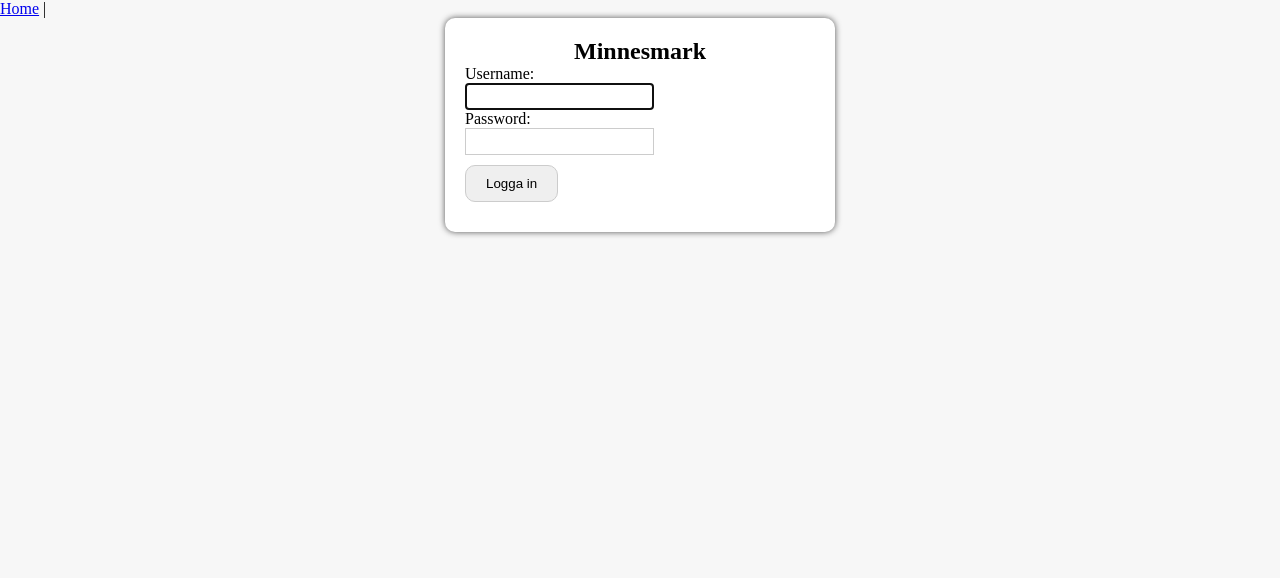
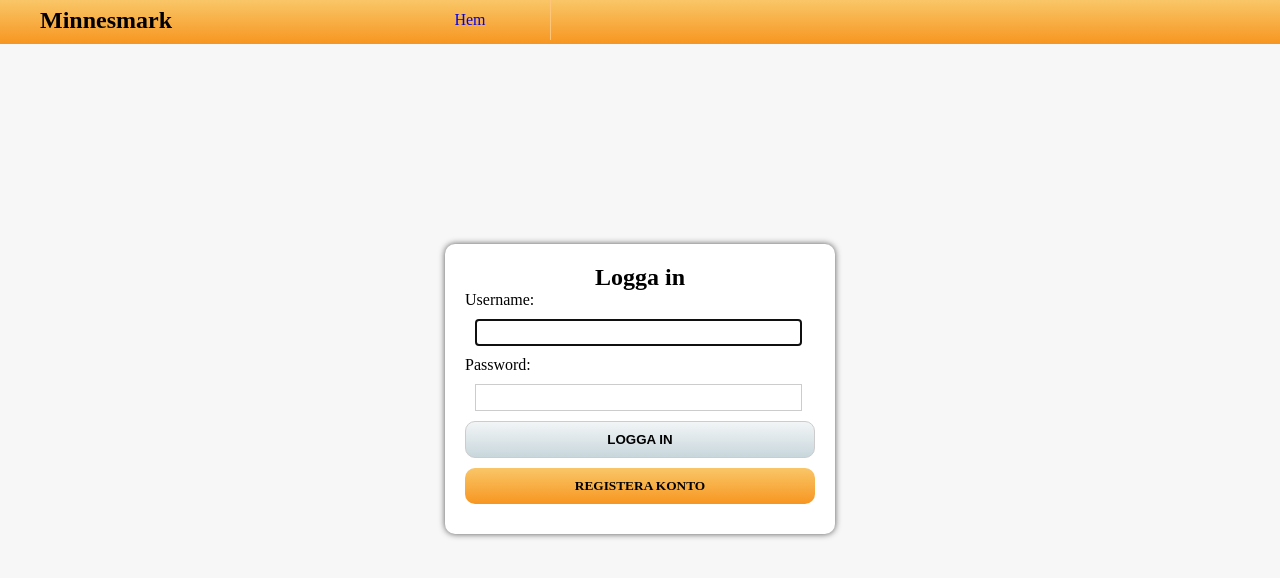
Before and after one commit to AnteWall/Minnesmark-Editor, a Django app: page /accounts/login/ in a window 1280 px wide. Shown: the top 578 px of the page. Run offline with Django 3.2, Linux system fonts and the light colour scheme.

Commit message:
Finish Validation Basic Header layout

```diff
--- a/django-project/editor/.#views.py
+++ /dev/null
@@ -1 +0,0 @@
-ante@anteSHd.ida.liu.se.5876:1392718232
--- a/django-project/static/style.css
+++ b/django-project/static/style.css
@@ -6,9 +6,48 @@
 body{
     background:#f7f7f7;
 }
+header{
+    background: #f9c667; /* Old browsers */
+    background: -moz-linear-gradient(top,  #f9c667 0%, #f79621 100%); /* FF3.6+ */
+    background: -webkit-gradient(linear, left top, left bottom, color-stop(0%,#f9c667), color-stop(100%,#f79621)); /* Chrome,Safari4+ */
+    background: -webkit-linear-gradient(top,  #f9c667 0%,#f79621 100%); /* Chrome10+,Safari5.1+ */
+    background: -o-linear-gradient(top,  #f9c667 0%,#f79621 100%); /* Opera 11.10+ */
+    background: -ms-linear-gradient(top,  #f9c667 0%,#f79621 100%); /* IE10+ */
+    background: linear-gradient(to bottom,  #f9c667 0%,#f79621 100%); /* W3C */
+    filter: progid:DXImageTransform.Microsoft.gradient( startColorstr='#f9c667', endColorstr='#f79621',GradientType=0 ); /* IE6-9 */
+}
+header h2{
+    float:left;
+    line-height:40px;
+    margin-left:40px;
+}
+header nav{
+    width:500px;
+    margin:auto;
+}
+header nav ul{
+    list-style:none;
+}
+header nav li{
+    padding:20px 80px;
+    text-align:center;
+    line-height:40px;
+    border-right:1px solid #ffc578;
+    display:inline-block;
+    position:relative;
+}
+header nav li a{
+    position:absolute;
+    top:0;
+    left:0;
+    width:100%;
+    height:100%;
+    text-decoration:none;
+}
 .login_wrapper{
+
     width:350px;
-    margin:auto;
+    margin:200px auto;
     -webkit-box-shadow: 0px 0px 6px 0px rgba(30, 30, 30, 0.75);
     -moz-box-shadow:    0px 0px 6px 0px rgba(30, 30, 30, 0.75);
     box-shadow:         0px 0px 6px 0px rgba(30, 30, 30, 0.75);
@@ -25,11 +64,42 @@ body{
     display:block;
     border: 1px solid #ccc;
     padding:5px;
+    margin:10px;
+    width:90%;
 }
+
+.login_wrapper a.reg-btn,
 .login_wrapper form input[type="submit"]{
-    margin:10px 0;
-    padding:10px 20px;
+    display:block;
     -webkit-border-radius: 10px;
     -moz-border-radius: 10px;
     border-radius: 10px;
+    text-align:center;
+    text-decoration:none;
+    color:#000;
+    font-weight:bold;
+    text-transform:uppercase;
+    font-size:10pt;
+    margin: 10px 0;
+    padding:10px 20px;
+    background: #f9c667; /* Old browsers */
+    background: -moz-linear-gradient(top,  #f9c667 0%, #f79621 100%); /* FF3.6+ */
+    background: -webkit-gradient(linear, left top, left bottom, color-stop(0%,#f9c667), color-stop(100%,#f79621)); /* Chrome,Safari4+ */
+    background: -webkit-linear-gradient(top,  #f9c667 0%,#f79621 100%); /* Chrome10+,Safari5.1+ */
+    background: -o-linear-gradient(top,  #f9c667 0%,#f79621 100%); /* Opera 11.10+ */
+    background: -ms-linear-gradient(top,  #f9c667 0%,#f79621 100%); /* IE10+ */
+    background: linear-gradient(to bottom,  #f9c667 0%,#f79621 100%); /* W3C */
+    filter: progid:DXImageTransform.Microsoft.gradient( startColorstr='#f9c667', endColorstr='#f79621',GradientType=0 ); /* IE6-9 */
+
 }
+.login_wrapper form input[type="submit"]{
+    background: #f2f5f6; /* Old browsers */
+    background: -moz-linear-gradient(top,  #f2f5f6 0%, #e3eaed 37%, #c8d7dc 100%); /* FF3.6+ */
+    background: -webkit-gradient(linear, left top, left bottom, color-stop(0%,#f2f5f6), color-stop(37%,#e3eaed), color-stop(100%,#c8d7dc)); /* Chrome,Safari4+ */
+background: -webkit-linear-gradient(top,  #f2f5f6 0%,#e3eaed 37%,#c8d7dc 100%); /* Chrome10+,Safari5.1+ */
+background: -o-linear-gradient(top,  #f2f5f6 0%,#e3eaed 37%,#c8d7dc 100%); /* Opera 11.10+ */
+background: -ms-linear-gradient(top,  #f2f5f6 0%,#e3eaed 37%,#c8d7dc 100%); /* IE10+ */
+background: linear-gradient(to bottom,  #f2f5f6 0%,#e3eaed 37%,#c8d7dc 100%); /* W3C */
+filter: progid:DXImageTransform.Microsoft.gradient( startColorstr='#f2f5f6', endColorstr='#c8d7dc',GradientType=0 ); /* IE6-9 */
+width:100%;
+}
--- a/django-project/templates/base.html
+++ b/django-project/templates/base.html
@@ -1,30 +1,40 @@
 {% load i18n %}
-<!DOCTYPE html PUBLIC "-//W3C//DTD XHTML 1.0 Transitional//EN"
-    "http://www.w3.org/TR/xhtml1/DTD/xhtml1-transitional.dtd">
-<html xmlns="http://www.w3.org/1999/xhtml" xml:lang="en" lang="en">
+<!DOCTYPE html>
+<html lang="en">
 
 <head>
-    <link rel="stylesheet" href="/static/style.css" />
-    <title>{% block title %}User test{% endblock %}</title>
+  <meta charset="utf-8"/>
+  <link rel="stylesheet" href="/static/style.css" />
+  <title>{% block title %}Minnesmark{% endblock %}</title>
 </head>
 
 <body>
-    <div id="header">
+    <header>
+      <h2>Minnesmark</h2>
+      <nav>
+        <ul>
         {% block header %}
-	<a href="{% url 'index' %}">{% trans "Home" %}</a> |
-
+	<li><a href="{% url 'index' %}">{% trans "Hem" %}</a></li>
+        {% if user.is_superuser %}
+        <li><a href="/admin/">{% trans "Admin Panel" %}</a></li>
+        {% endif %}
+        {% if user.is_authenticated %}
+        <li><a href="/editor/">{% trans "Editor" %}</a></li>
+        {% endif %}
         {% endblock %}
-    </div>
+        </ul>
+      </nav>
+    </header>
 
     <div id="content">
         {% block content %}{% endblock %}
     </div>
 
-    <div id="footer">
+    <footer>
         {% block footer %}
         <hr />
         {% endblock %}
-    </div>
+    </footer>
 </body>
 
 </html>
--- a/django-project/templates/registration/login.html
+++ b/django-project/templates/registration/login.html
@@ -2,10 +2,11 @@
 
 {% block content %}
 <div class="login_wrapper">
+  <h2>Logga in</h2>
   {% if form.errors %}
   <p>Användarnamnet eller lösenordet är felaktigt, eller så har ditt konto inte aktiverats än!</p>
   {% endif %}
-  <h2>Minnesmark</h2>
+
   {% if user.is_authenticated %}
   <p> Du är redan inloggad! <a href="/accounts/logout">Logga ut? </a> </p>
   {% else %}
@@ -24,6 +25,7 @@
     <input type="submit" value="Logga in" />
     <input type="hidden" name="next" value="{{ next }}" />
   </form>
+  <a href="/accounts/register" class="reg-btn">Registera konto</a>
   {% endif %}
 </div>
 {% endblock %}
```
Also changed, not shown: django-project/minnesmark/views.py (+11 -3 lines), django-project/templates/registration/registration_form.html (+6 -11 lines), 1 other file.
